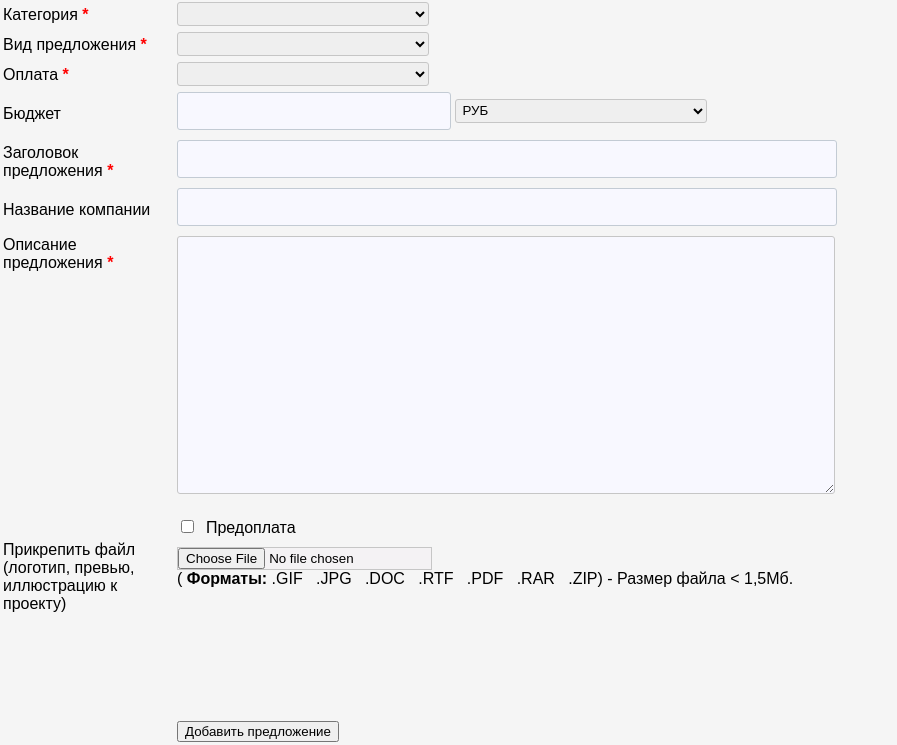
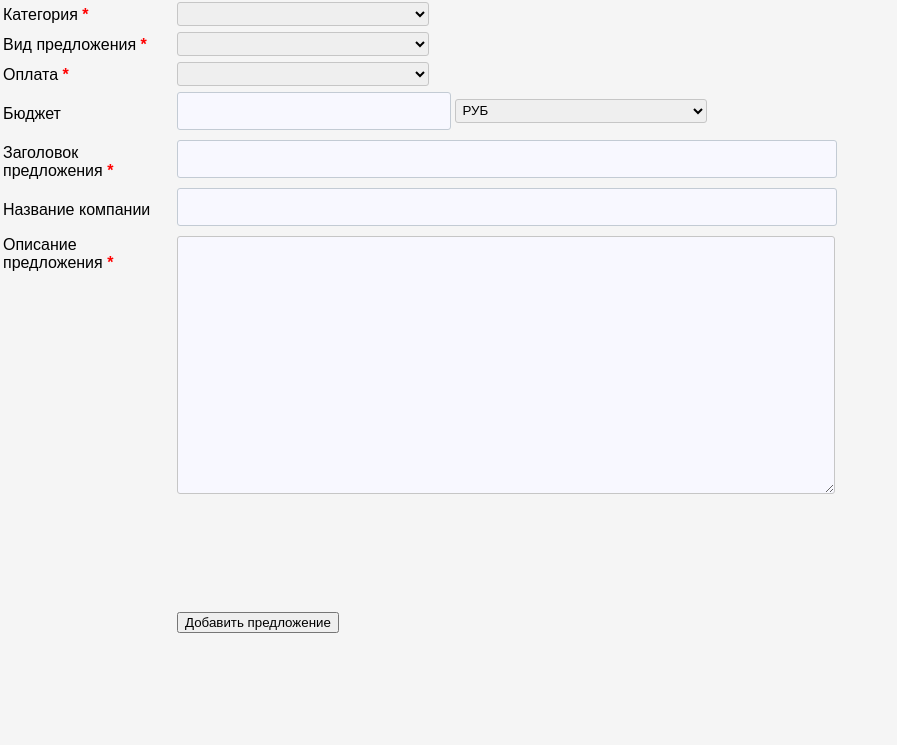
Before and after one commit to taknenado/Freelance-seeker, a PHP site: page /add_project.php in a window 1280 px wide. Shown: the part 209-954 px from the top of the page, without its empty margins (0-897 px from the left). After the commit the page ends 842 px from the top, so only its background shows below. Run offline with PHP 8.4, Linux system fonts and the light colour scheme; the visitor is signed in with stand-in values (Sample User, id 1); data that the repository does not hold is empty.

Commit message:
Доделал отправку формы заявки
Доработал форму запоминание и переноса заявки с index.php в add_project.php

```diff
--- a/add_project.php
+++ b/add_project.php
@@ -151,36 +151,15 @@ require_once('check_auth.php');
                 <input type="text" style="width:100%; max-width:650px;" name="company" size="40" maxlength="34" class="input-txt" value="">
             </td>
         </tr>
-        <tr>
-            <td width="170" valign="top">
-                Описание предложения <font class="error">*</font></td>
-            <td width="*" align="left">
-            <?php $taskDescription = $_POST['task_description']; ?>
-            <textarea name="mess"
-          style="width:100%; max-width:650px; height:250px"
-          rows="12" cols="35" class="form3_add input-textarea">
-            <?php echo preg_replace('/\s+/', ' ', $taskDescription); ?>
-</textarea>
-
-            </td>
-        </tr>
-        <tr>
-            <td width="170">&nbsp;</td>
-            <td width="*" align="left" style="padding-top:10px">
-                <input type="checkbox" name="checkbox" id="checkes">&nbsp;
-                <label class="label" for="checkes">Предоплата</label>
-            </td>
-        </tr>
-        <tr>
-            <td width="170" valign="top">Прикрепить файл (логотип, превью, иллюстрацию к проекту)</td>
-            <td width="*" align="left">
-                <input name="img_prev" type="file" />
-                <br/> (
-                <b>Форматы:</b> .GIF &nbsp; .JPG &nbsp; .DOC &nbsp; .RTF &nbsp; .PDF &nbsp; .RAR &nbsp; .ZIP) - Размер файла &lt; 1,5Мб.
-                <br/>
-                <br/>
-            </td>
-        </tr>
+    <tr>
+        <td width="170" valign="top">
+        Описание предложения <font class="error">*</font>
+        </td>
+        <td width="*" align="left">
+            <?php $taskDescription = isset($_POST['task_description']) ? trim($_POST['task_description']) : ''; ?>
+            <textarea name="mess" style="width:100%; max-width:650px; height:250px" rows="12" cols="35" class="form3_add input-textarea"><?php echo htmlspecialchars($taskDescription); ?></textarea>
+        </td>
+    </tr>
 
         <tr>
             <td width="170" valign="top">&nbsp;</td>
@@ -201,5 +180,4 @@ require_once('check_auth.php');
         </form>
         </span>
     </body>
-
     </html>
```
